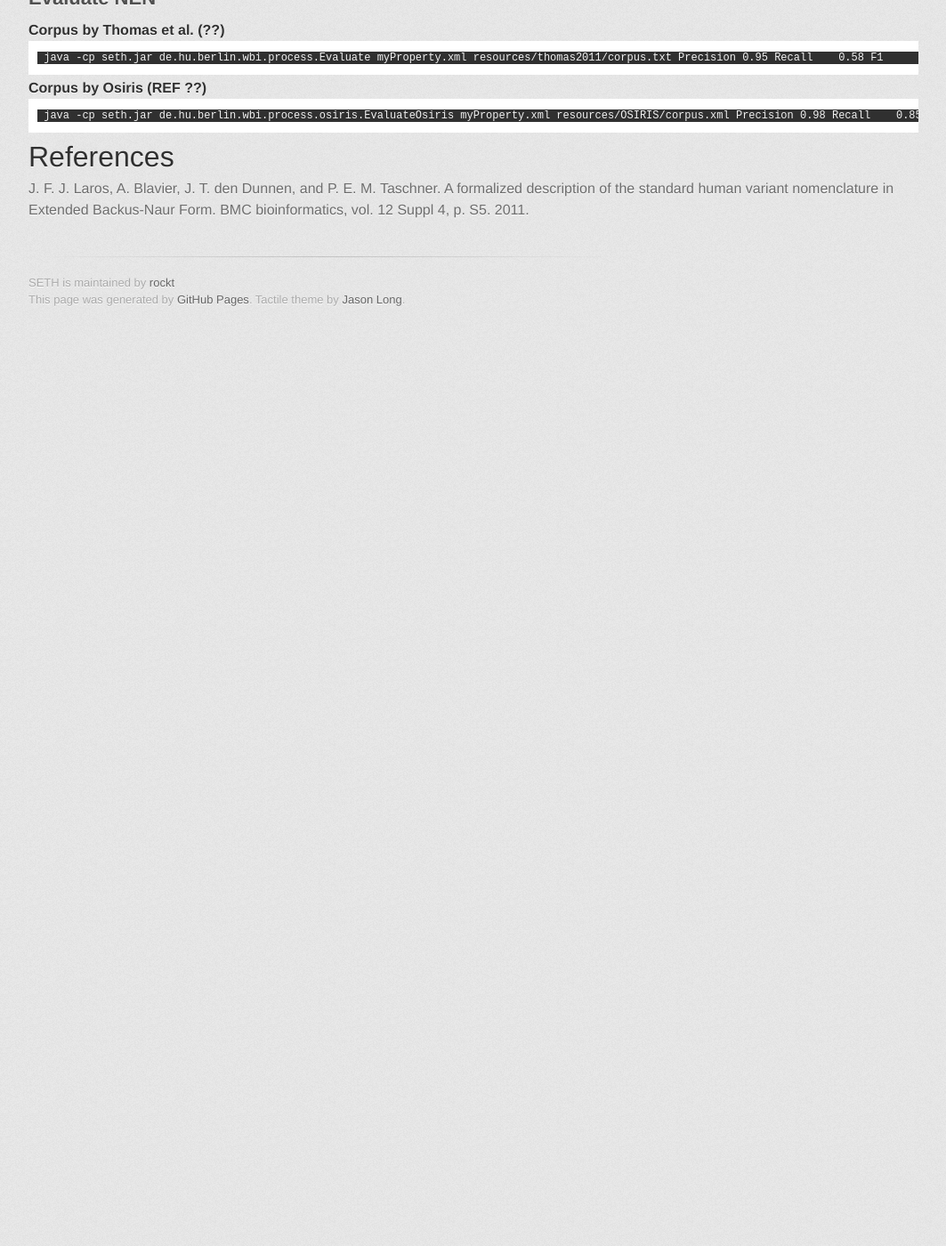
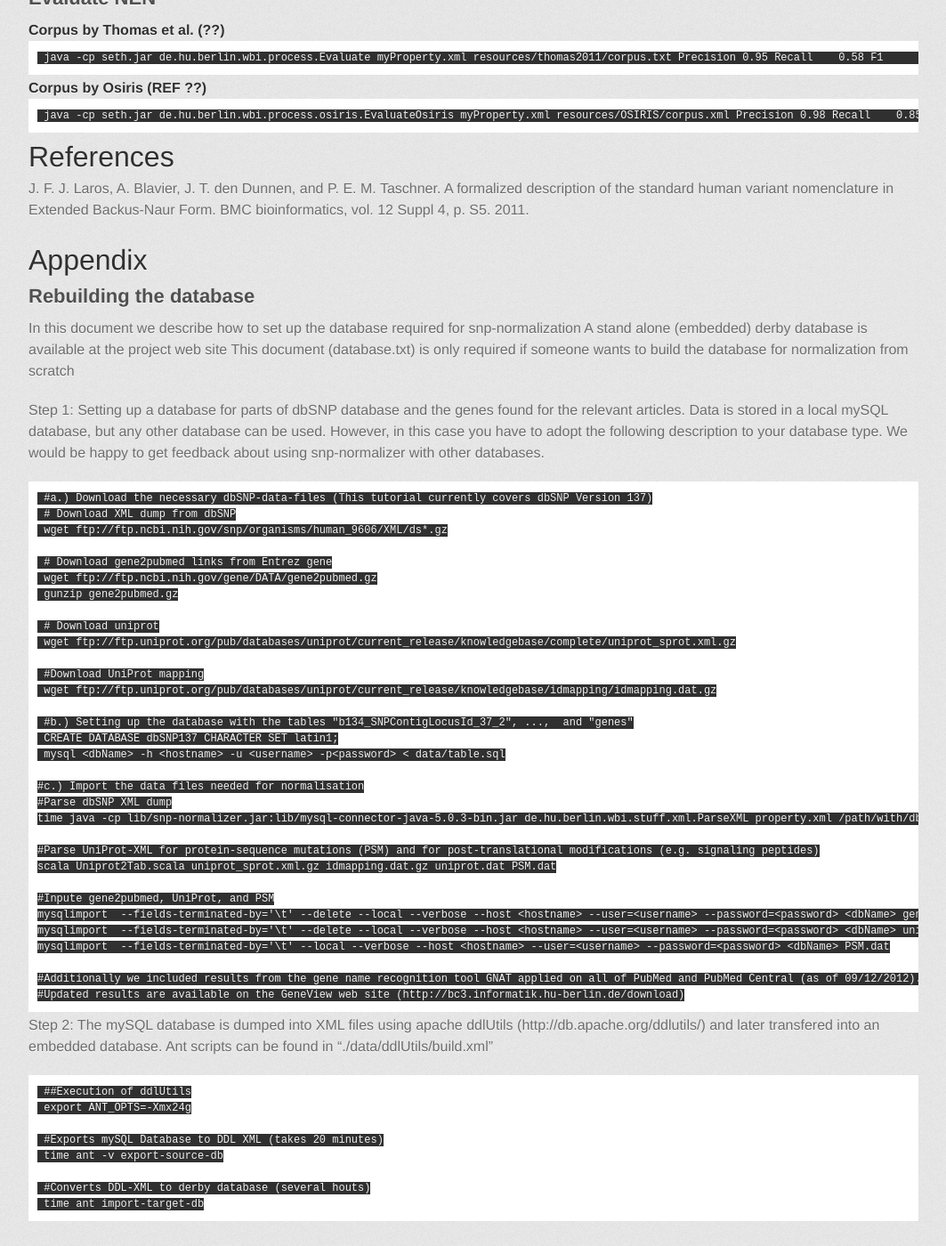
Before and after one commit to rockt/SETH, a Jekyll site: the page built from index.md, in a window 1280 px wide and 1400 px high, scrolled down 2201 px. Shown: the whole window at 89% size, without its empty margins (108-1171 px from the left). Built offline with Jekyll 4.4.1, drawn with Linux system fonts in a browser that asks for light colours; some web fonts are replaced; Markdown is read by kramdown in place of the engine named in the settings; before the commit the page ends 2578 px from its top, so only the background shows below that.

Commit message:
added rebuilding database

```diff
--- a/index.md
+++ b/index.md
@@ -123,3 +123,59 @@ F1        0.91
 J. F. J. Laros, A. Blavier, J. T. den Dunnen, and P. E. M. Taschner.
 A formalized description of the standard human variant nomenclature in Extended Backus-Naur Form.
 BMC bioinformatics, vol. 12 Suppl 4, p. S5. 2011.
+
+# Appendix
+## Rebuilding the database
+In this document we describe how to set up the database required for snp-normalization
+A stand alone (embedded) derby database is available at the project web site
+This document (database.txt) is only required if someone wants to build the database for normalization from scratch
+
+
+Step 1: Setting up a database for parts of dbSNP database and the genes found for the relevant articles.
+     Data is stored in a local mySQL database, but any other database can be used. However, in this case you have to adopt the following description to your database type. We would be happy to get feedback about using snp-normalizer with other databases.
+
+     #a.) Download the necessary dbSNP-data-files (This tutorial currently covers dbSNP Version 137)
+     # Download XML dump from dbSNP
+     wget ftp://ftp.ncbi.nih.gov/snp/organisms/human_9606/XML/ds*.gz
+
+     # Download gene2pubmed links from Entrez gene
+     wget ftp://ftp.ncbi.nih.gov/gene/DATA/gene2pubmed.gz
+     gunzip gene2pubmed.gz
+
+     # Download uniprot
+     wget ftp://ftp.uniprot.org/pub/databases/uniprot/current_release/knowledgebase/complete/uniprot_sprot.xml.gz
+
+     #Download UniProt mapping
+     wget ftp://ftp.uniprot.org/pub/databases/uniprot/current_release/knowledgebase/idmapping/idmapping.dat.gz
+
+     #b.) Setting up the database with the tables "b134_SNPContigLocusId_37_2", ...,  and "genes"
+     CREATE DATABASE dbSNP137 CHARACTER SET latin1;
+     mysql <dbName> -h <hostname> -u <username> -p<password> < data/table.sql
+
+    #c.) Import the data files needed for normalisation
+    #Parse dbSNP XML dump
+    time java -cp lib/snp-normalizer.jar:lib/mysql-connector-java-5.0.3-bin.jar de.hu.berlin.wbi.stuff.xml.ParseXML property.xml /path/with/dbSNP-XML/files/...
+
+    #Parse UniProt-XML for protein-sequence mutations (PSM) and for post-translational modifications (e.g. signaling peptides)
+    scala Uniprot2Tab.scala uniprot_sprot.xml.gz idmapping.dat.gz uniprot.dat PSM.dat
+
+    #Inpute gene2pubmed, UniProt, and PSM
+    mysqlimport  --fields-terminated-by='\t' --delete --local --verbose --host <hostname> --user=<username> --password=<password> <dbName> gene2pubmed
+    mysqlimport  --fields-terminated-by='\t' --delete --local --verbose --host <hostname> --user=<username> --password=<password> <dbName> uniprot.dat
+    mysqlimport  --fields-terminated-by='\t' --local --verbose --host <hostname> --user=<username> --password=<password> <dbName> PSM.dat
+
+    #Additionally we included results from the gene name recognition tool GNAT applied on all of PubMed and PubMed Central (as of 09/12/2012).
+    #Updated results are available on the GeneView web site (http://bc3.informatik.hu-berlin.de/download)
+
+Step 2:
+     The mySQL database is dumped into XML files using apache ddlUtils (http://db.apache.org/ddlutils/) and later transfered into an embedded database.
+     Ant scripts can be found in  "./data/ddlUtils/build.xml"
+
+     ##Execution of ddlUtils
+     export ANT_OPTS=-Xmx24g
+
+     #Exports mySQL Database to DDL XML (takes 20 minutes)
+     time ant -v export-source-db
+
+     #Converts DDL-XML to derby database (several houts)
+     time ant import-target-db
```
